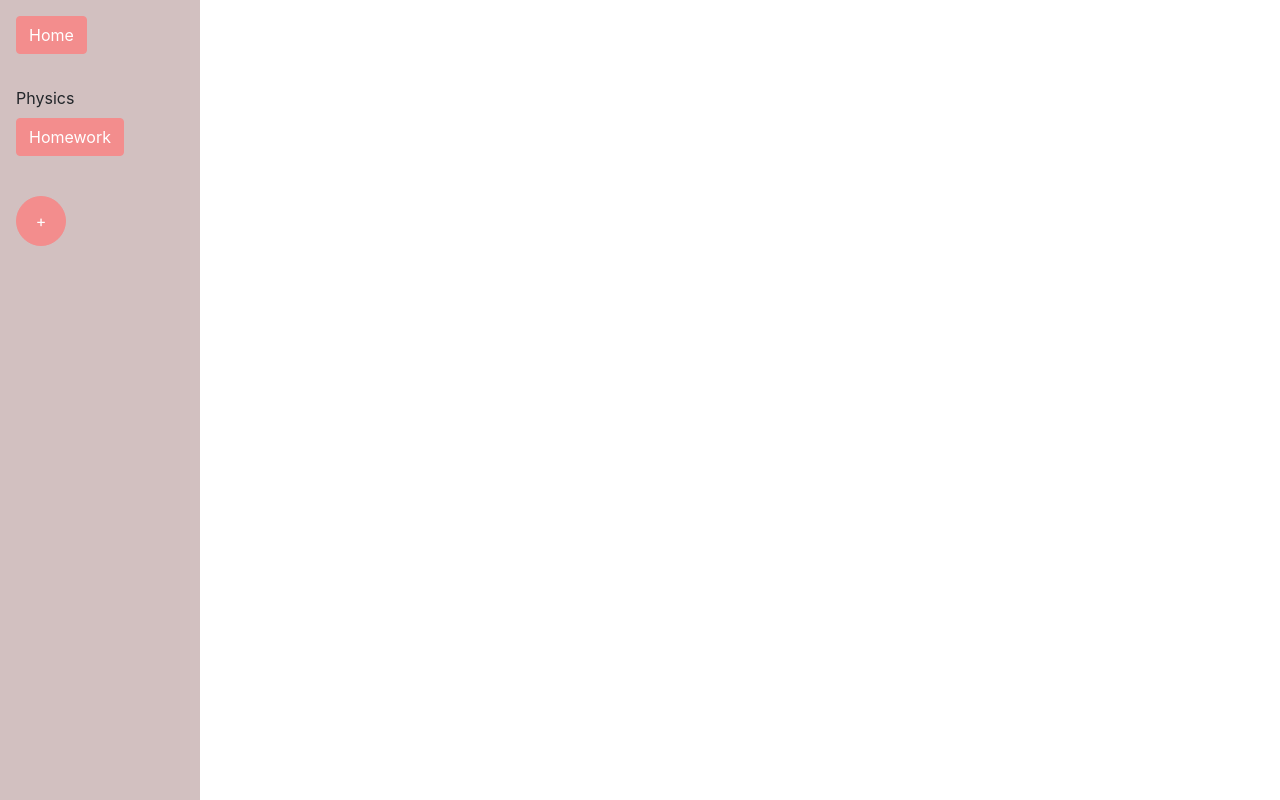
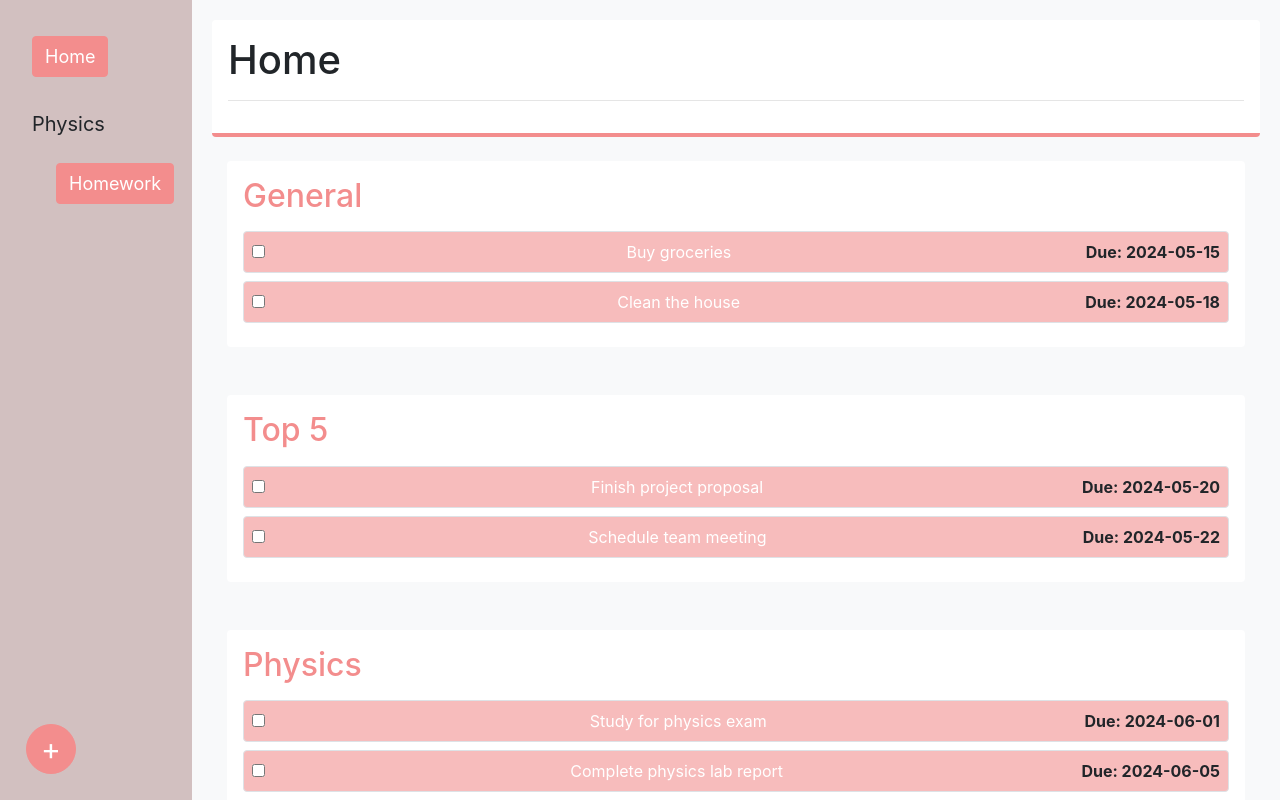
Before and after one commit to kct417/taskify, a React (Vite) app in the folder packages/react-frontend/: page /home in a window 1280 px wide. Shown: the top 800 px of the page. Built offline with nearby package versions, Linux system fonts and the light colour scheme.

Commit message:
Fixed homepage, tasks

```diff
--- a/packages/react-frontend/src/App.jsx
+++ b/packages/react-frontend/src/App.jsx
@@ -2,8 +2,7 @@ import { useState } from 'react';
 import { BrowserRouter, Routes, Route } from 'react-router-dom';
 import Register from './pages/Register';
 import Login from './pages/Login';
-import Sidebar from './components/Sidebar';
-import Home from './components/Default';
+import Home from './pages/Home';
 import Task from './pages/Task';
 
 const API_PREFIX = 'http://localhost:8000';
@@ -46,12 +45,11 @@ function App() {
 				/>
 				<Route
 					path="/home"
-					element={
-						<div>
-							<Sidebar />
-							<Home />
-						</div>
-					}
+					element={<div>
+            <Home
+              API_PREFIX={API_PREFIX}
+            />
+          </div>}
 				/>
 				<Route
 					path="/tasks"
--- a/packages/react-frontend/src/components/Default.jsx
+++ b/packages/react-frontend/src/components/Default.jsx
@@ -1,45 +1,62 @@
-const Home = () => {
-	const sidebarButtonColor = '#F38D8D'; // Define the sidebar button color as a variable
+import React from 'react';
+import TaskList from './TaskList';
+
+const DefHome = () => {
+  const sidebarButtonColor = "#F38D8D";
+
+  const generalTasks = [
+    { id: 1, desc: 'Buy groceries', dueDate: '2024-05-15', completed: false },
+    { id: 2, desc: 'Clean the house', dueDate: '2024-05-18', completed: false },
+  ];
+  const topTasks = [
+    { id: 3, desc: 'Finish project proposal', dueDate: '2024-05-20', completed: false },
+    { id: 4, desc: 'Schedule team meeting', dueDate: '2024-05-22', completed: false },
+  ];
+  const physicsTasks = [
+    { id: 5, desc: 'Study for physics exam', dueDate: '2024-06-01', completed: false },
+    { id: 6, desc: 'Complete physics lab report', dueDate: '2024-06-05', completed: false },
+  ];
+
+  const handleTaskUpdate = (taskId, newCompletedStatus) => {
+    console.log(`Task ${taskId} completed status updated to ${newCompletedStatus}`);
+  };
 
 return (
-		<div
-			className="d-flex flex-column flex-grow-1 bg-light p-3"
-			style={{ backgroundColor: '#FFF5F5' }}>
-			<header
-				className="sticky-top bg-white mb-4 p-3 rounded"
-				style={{ borderBottom: `4px solid ${sidebarButtonColor}` }}>
+  <div className="d-flex flex-column bg-light" style={{
+	  backgroundColor: "#FFF5F5",
+	  paddingLeft: "20px",
+	  flex: 1,
+	  paddingTop: "20px",
+	  paddingRight: "20px"
+	  }}>
+	<header className="sticky-top bg-white mb-4 p-3 rounded" style={{ borderBottom: `4px solid ${sidebarButtonColor}`}}>
 	  <h1>Home</h1>
 	  <hr />
 	</header>
-			<main>
+	<main className="container-fluid">
+	  <div className="row">
+		<div className="col-12">
 		  <section className="mb-5 p-3 bg-white rounded">
-					<h2
-						className="text-decoration-underline mb-3"
-						style={{ color: sidebarButtonColor }}>
-						General
-					</h2>
-					{/* General tasks content goes here */}
+			<h2 className="text-decoration-underline mb-3" style={{ color: sidebarButtonColor }}>General</h2>
+			<TaskList tasks={generalTasks} handleTaskUpdate={handleTaskUpdate} />
 		  </section>
+		</div>
+		<div className="col-12">
 		  <section className="mb-5 p-3 bg-white rounded">
-					<h2
-						className="text-decoration-underline mb-3"
-						style={{ color: sidebarButtonColor }}>
-						Top 5
-					</h2>
-					{/* Top 5 tasks content goes here */}
+			<h2 className="text-decoration-underline mb-3" style={{ color: sidebarButtonColor }}>Top 5</h2>
+			<TaskList tasks={topTasks} handleTaskUpdate={handleTaskUpdate} />
 		  </section>
+		</div>
+		<div className="col-12">
 		  <section className="mb-5 p-3 bg-white rounded">
-					<h2
-						className="text-decoration-underline mb-3"
-						style={{ color: sidebarButtonColor }}>
-						Physics
-					</h2>
-					{/* Physics content goes here */}
+			<h2 className="text-decoration-underline mb-3" style={{ color: sidebarButtonColor }}>Physics</h2>
+			<TaskList tasks={physicsTasks} handleTaskUpdate={handleTaskUpdate} />
 		  </section>
-				{/* Each folder will be a section, can display all tasks */}
+		</div>
+	  </div>
 	</main>
   </div>
 );
 };
 
-export default Home;
+  export default DefHome;
--- a/packages/react-frontend/src/components/Sidebar.jsx
+++ b/packages/react-frontend/src/components/Sidebar.jsx
@@ -1,43 +1,60 @@
 const Sidebar = () => {
     return (
       <div
-			className="d-flex flex-column"
+        className="d-flex flex-column position-relative pl-3"
         style={{
-				backgroundColor: '#D2C0C0',
-				width: '200px',
-				height: '100vh',
-			}}>
+          backgroundColor: "#D2C0C0",
+          width: "15vw",
+          height: "100vh",
+          fontSize: "16px",
+          paddingTop: "20px"
+        }}
+      >
         <div className="p-3">
           <button
-					className="btn btn-primary rounded-pill"
+            className="btn btn-primary rounded-pill text-left"
             style={{
-						backgroundColor: '#F38D8D',
-						borderColor: '#F38D8D',
-					}}>
+              backgroundColor: "#F38D8D",
+              borderColor: "#F38D8D",
+              fontSize: "18px"
+            }}
+          >
             Home
           </button>
         </div>
+
         <div className="flex-grow-1 p-3 overflow-auto">
-				<div className="fw-bold mb-2">Physics</div>
+          <div className="fw-bold mb-4" style={{ fontSize: "20px" }}>
+            Physics
+          </div>
           <button
-					className="btn btn-primary rounded-pill mb-2"
+            className="btn btn-primary rounded-pill mb-2 text-left ml-4" // Add left margin to indent the button
             style={{
-						backgroundColor: '#F38D8D',
-						borderColor: '#F38D8D',
-					}}>
+              backgroundColor: "#F38D8D",
+              borderColor: "#F38D8D",
+              fontSize: "18px"
+            }}
+          >
             Homework
           </button>
         </div>
-			<div className="p-3 d-flex justify-content-left">
+
+        <hr style={{ marginBottom: "20px" }} />
+
+        <div
+          className="p-3 position-absolute d-flex justify-content-center" // Center the button horizontally
+          style={{ bottom: "10px", left: "10px" }}
+        >
           <button
-					className="btn btn-primary rounded-circle d-flex align-items-center justify-content-center"
+            className="btn btn-primary rounded-circle d-flex justify-content-center align-items-center"
             style={{
-						backgroundColor: '#F38D8D',
-						borderColor: '#F38D8D',
-						width: '50px',
-						height: '50px',
-					}}>
-					<span className="fs-3">+</span>
+              backgroundColor: "#F38D8D",
+              borderColor: "#F38D8D",
+              width: "50px",
+              height: "50px",
+            }}
+          >
+            <span className="fs-3" style={{ lineHeight: "0px", fontSize: "30px" }}>+</span> {/* Adjust line height to match button height */}
           </button>
         </div>
       </div>
--- /dev/null
+++ b/packages/react-frontend/src/pages/Home.jsx
@@ -0,0 +1,14 @@
+import React from 'react';
+import DefHome from "../components/Default"
+import Sidebar from '../components/Sidebar';
+
+const Home = () => {
+    return (
+        <div className="d-flex">
+            <Sidebar />
+            <DefHome />
+        </div>
+    )
+}
+
+export default Home
```
Also changed, not shown: packages/react-frontend/src/components/HomePage.jsx (deleted, +0 -71 lines). Lines whose indentation alone changed are shown as unchanged.
